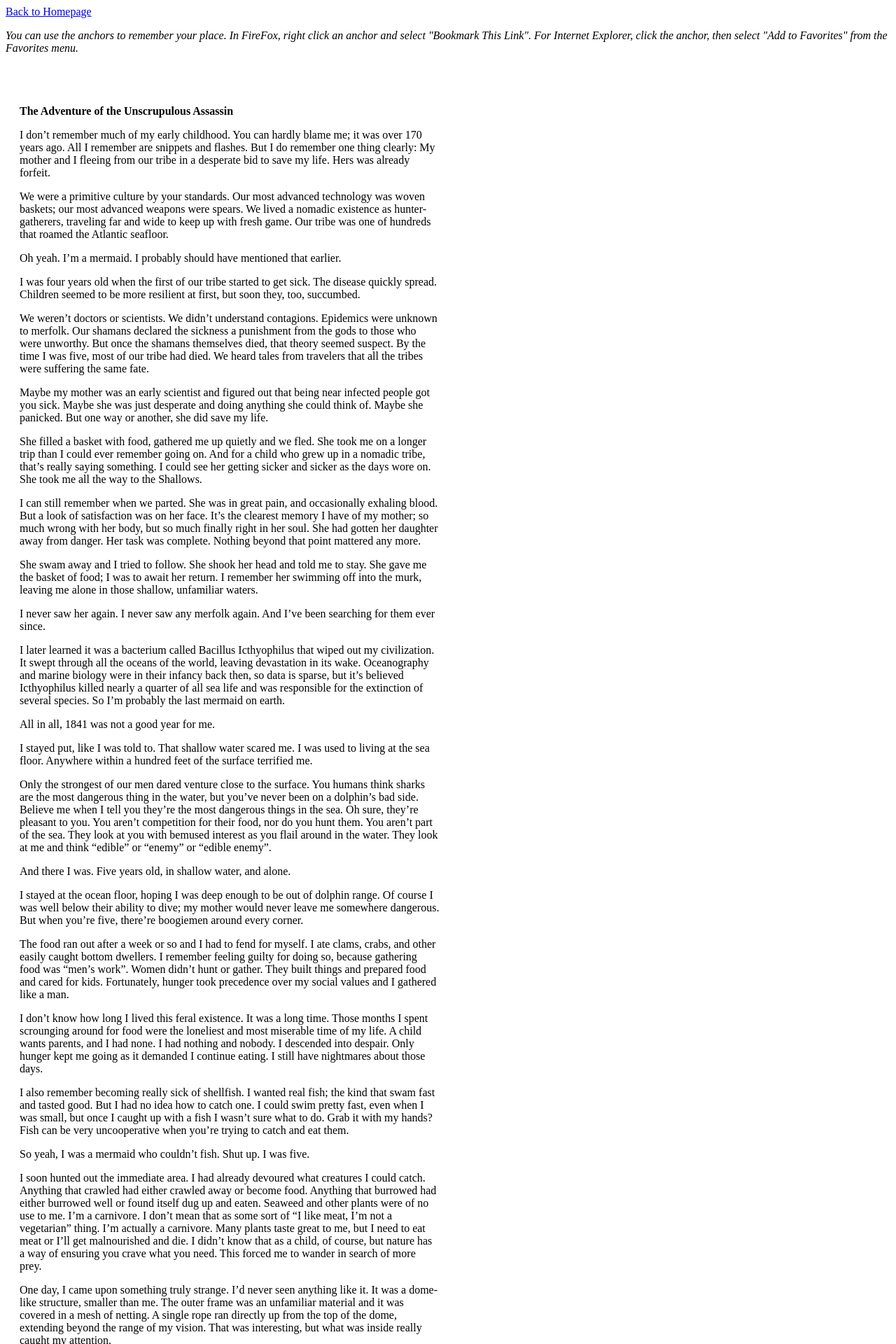
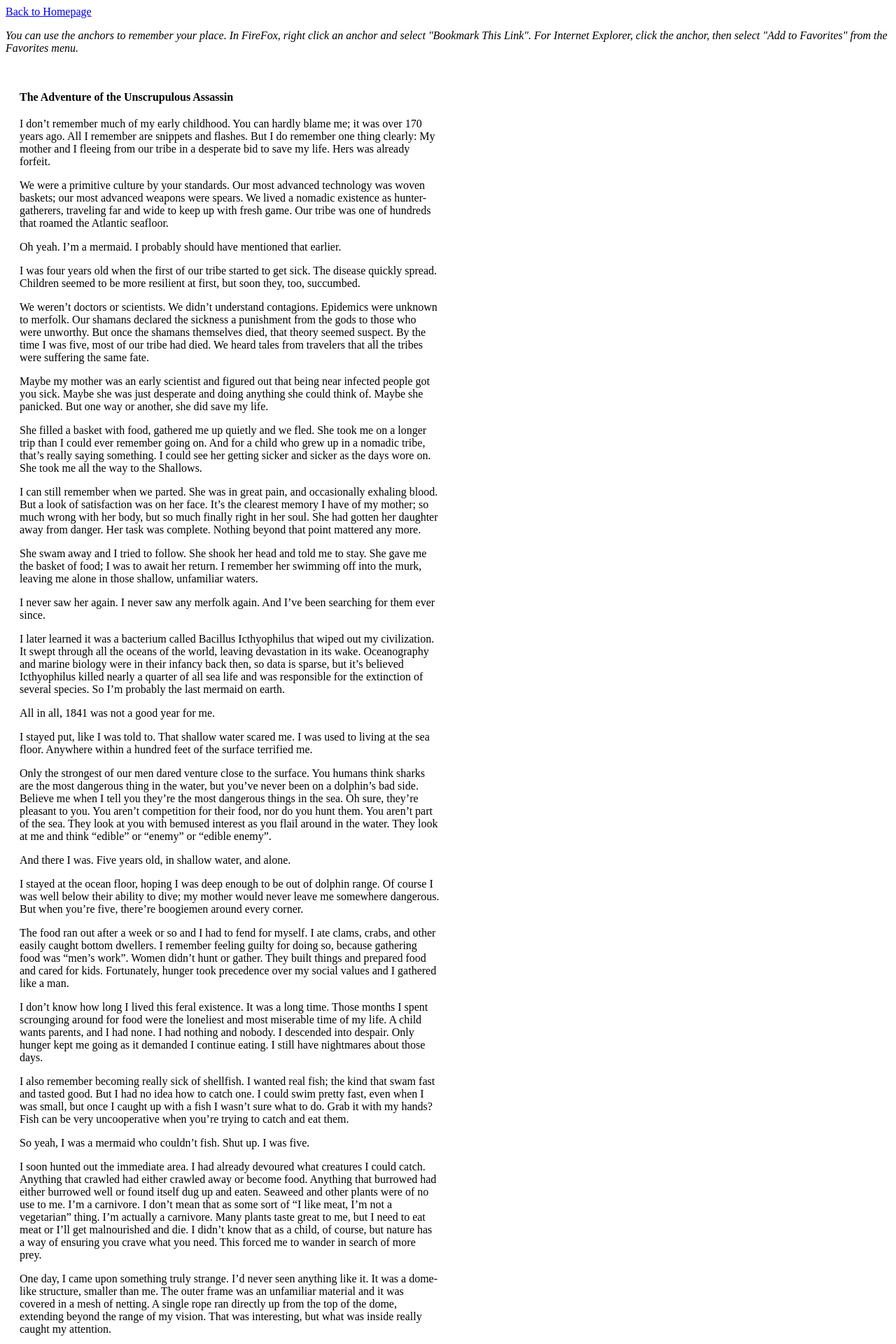
Before and after one commit to 0x000m/old, a Jekyll site: the page built from test.md, in a window 1280 px wide. Shown: the top 1920 px of the page at 70% size. Built offline with Jekyll 4.4.1, drawn with Linux system fonts in a browser that asks for light colours.

Commit message:
Update page.html

```diff
--- a/_layouts/page.html
+++ b/_layouts/page.html
@@ -5,10 +5,10 @@ layout: default
 <a href="bonnie1.html">Back to Homepage</a>
 
  {% if page.teaser %}
-      <p><em>{{ page.teaser }}</em></p>
-  {% endif %}<br><br>
+      <p class="page-teaser"><em>{{ page.teaser }}</em></p>
+  {% endif %}
 
 <main>
- <strong>{{ page.header }}</strong>
+ <p class="page-header"><strong>{{ page.header }}</strong></p>
     {{content}}
 </main>
```
